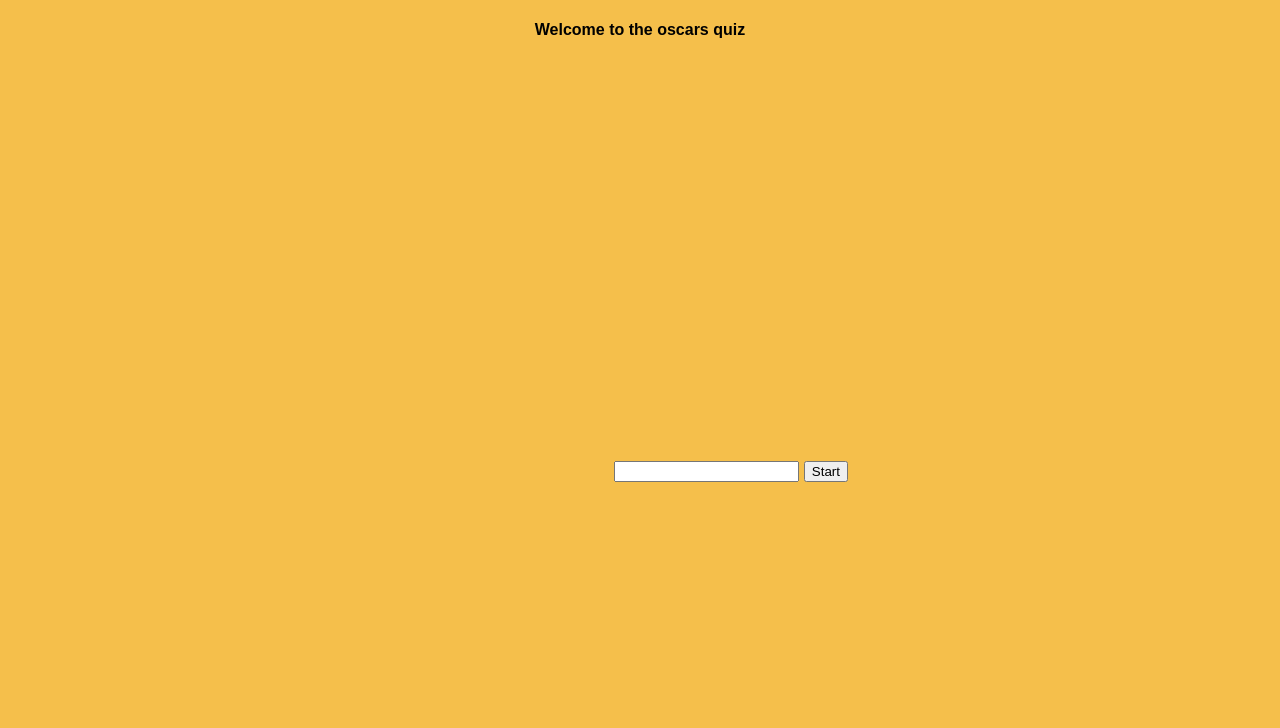
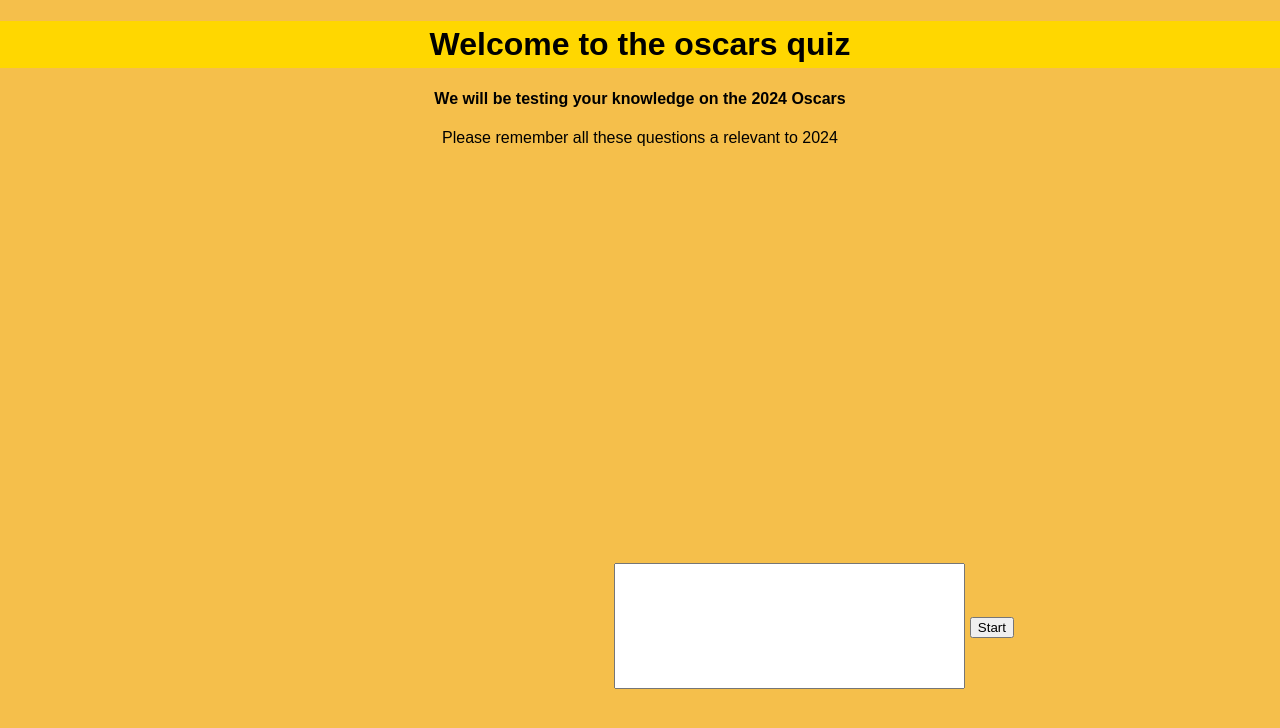
Before and after one commit to RWinterburn/OscarsQuiz, a plain HTML site: page index.html in a window 1280 px wide. Drawn offline with Linux system fonts and the light colour scheme.

Commit message:
added a bit of styling to the welcome page continuing to do so

```diff
--- a/assets/css/styles.css
+++ b/assets/css/styles.css
@@ -80,14 +80,13 @@
 
 #show-result {
   position: absolute;
-  top: 40%;
+  top: 60%;
   left: 50%;
   transform: translate(-50%, -50%);
   font-size: 15px;
   padding: 20px;
   color: aliceblue;
   border-radius: 14px;
-  cursor: pointer;
   text-align: center;
   color: black;
   font-size: larger;
@@ -119,6 +118,18 @@
   text-align: center;
 }
 
+#welcome-text {
+  position: relative;
+  text-align: center;
+
+}
+
+#welcome-reminder {
+  position: relative;
+  text-align: center;
+
+}
+
 #start-button {
   position: relative;
   left: 48vw;
@@ -130,6 +141,8 @@
   position: relative;
   left: 48vw;
   top: 50%;
+  padding: 50px;
+  font-size: larger;
 }
 
 h5 {
@@ -164,3 +177,13 @@
 #name {
   text-align: center;
 }
+
+#tryAgain {
+  padding: 10px 20px;
+  font-size: 20px;
+  position: fixed;
+  bottom: 50px;
+  left: 50%;
+  transform: translateX(-50%);
+  background-color: goldenrod;
+}
--- a/assets/script/script.js
+++ b/assets/script/script.js
@@ -50,47 +50,47 @@
     correct: 0,
   },
   {
-    question: "who won best actress?",
+    question: "Who won best picture?",
     choices: [
-      "Emma Stoned",
-      "Emma Stone",
-      "Emma Baked",
-      "Emma Chonged"],
+      "Poor Things",
+      "Oppenheimer",
+      "Barbie",
+      "Godzilla Minus One"],
     correct: 1,
   }, {
-    question: "Who hosted the 2024 oscars?",
-    choices: ["Jimmy Kimmel",
-      "Jimmy Fallon",
-      "Jim Talent",
-      "Tom Brady"],
-    correct: 0,
+    question: "Who won best original screenplay?",
+    choices: ["Cat In the Hat",
+      "Anthony I've fallen",
+      "Anatomy I've fallen",
+      "Anatomy of a fall"],
+    correct: 3,
   },
   {
-    question: "Who won best actor?",
+    question: "Who won best animated feature?",
     choices: [
-      "Killem All Merfield",
-      "Tony Stark",
-      "Cillian Murphy",
-      "Stewie Griffin",
+      "Zone of Interest",
+      "The Boy and Erin",
+      "The Boy and The Heron",
+      "Michael Bay and The Exploding Chairs",
     ],
     correct: 2,
   },
   {
-    question: "who won best actress?",
+    question: "who won best supporting actress?",
     choices: [
-      "Emma Stoned",
-      "Emma Stone",
-      "Emma Baked",
-      "Emma Chonged"],
+      "Jennifer Lawrence",
+      "Da'Wine Bring Joy Rudolph",
+      "Da'Vine Joy Randolph",
+      "Emma's stoned"],
     correct: 1,
   },
   {
-    question: "who won best Director?",
+    question: "who won best visual effects?",
     choices: [
-      "Christopher Nolan",
-      "Sir Top'n hat",
-      "Chris Noland",
-      "Michael Bay"],
+      "Godzilla Minus One",
+      "Antman 3",
+      "Fast and Furious Family Matters",
+      "Jason Quorn Quorn Ultimatum"],
     correct: 0,
   },
   {
@@ -230,8 +230,9 @@
 
 tryAgain.addEventListener('click', () => {
   // Reset the quiz
+  score = 0;
   currentQuestion = 0;
-  score = 0;
+
   endscreen.style.display = "none";
   showQuestion();
 
--- a/index.html
+++ b/index.html
@@ -15,7 +15,9 @@
 <body>
 
   <div id="titlescreen">
-    <h4 id="welcome-page">Welcome to the oscars quiz</h4>
+    <h1 id="welcome-page">Welcome to the oscars quiz</h1>
+    <h4 id="welcome-text">We will be testing your knowledge on the 2024 Oscars</h4>
+    <p id="welcome-reminder">Please remember all these questions a relevant to 2024</p>
 
     <input type="text" id="fname" name="fname">
     <button id="start-button">Start</button>
@@ -71,8 +73,8 @@
     <h3 id="score-end">You scored: </h3>
     <h2>would you like to try again?</h2>
     <button id="tryAgain">Try Again</button>
+  </div>
 
-  </div>
 
   <script src="assets/script/script.js"></script>
 </body>
```
Also changed, not shown: README.md.
